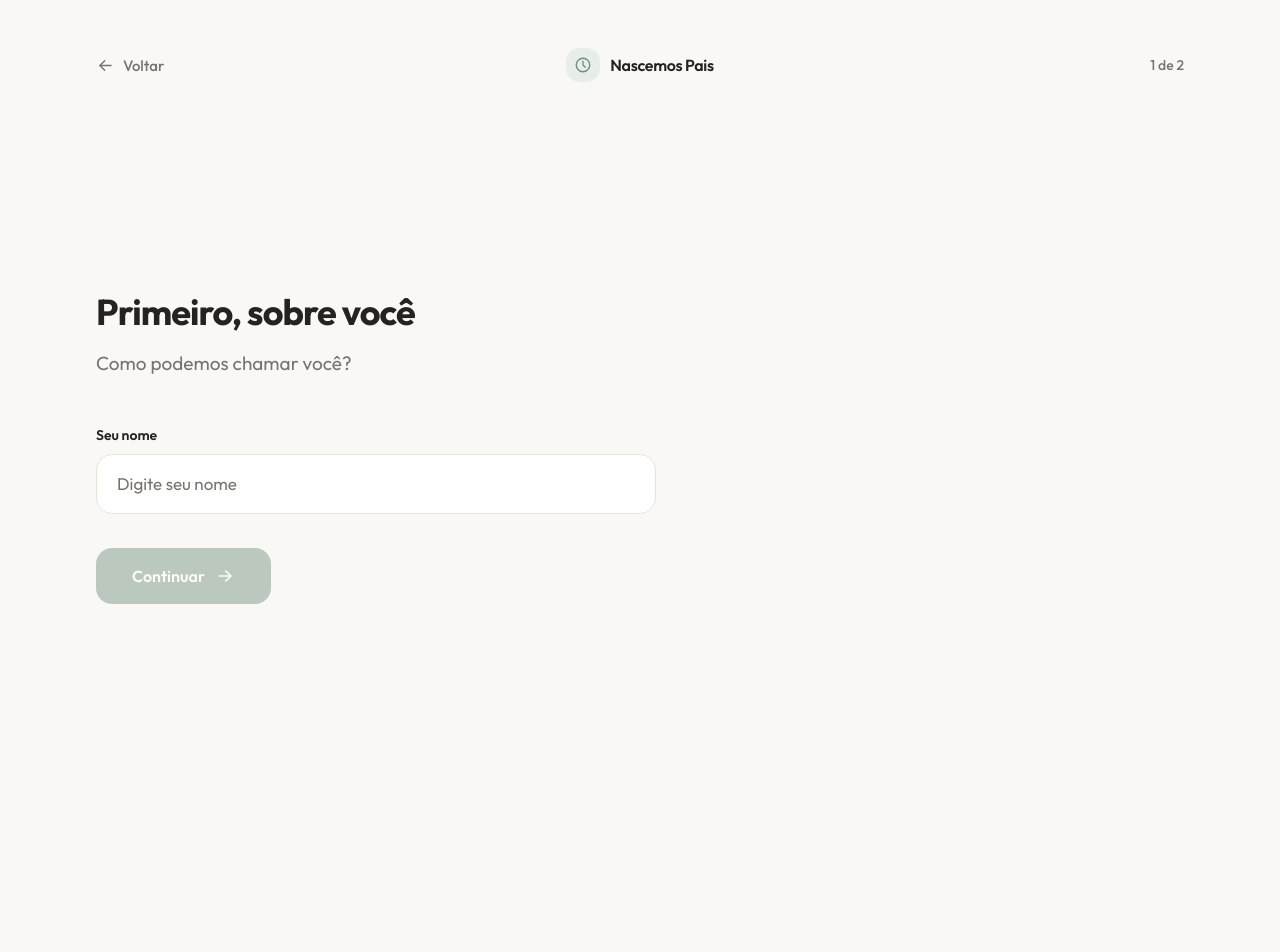
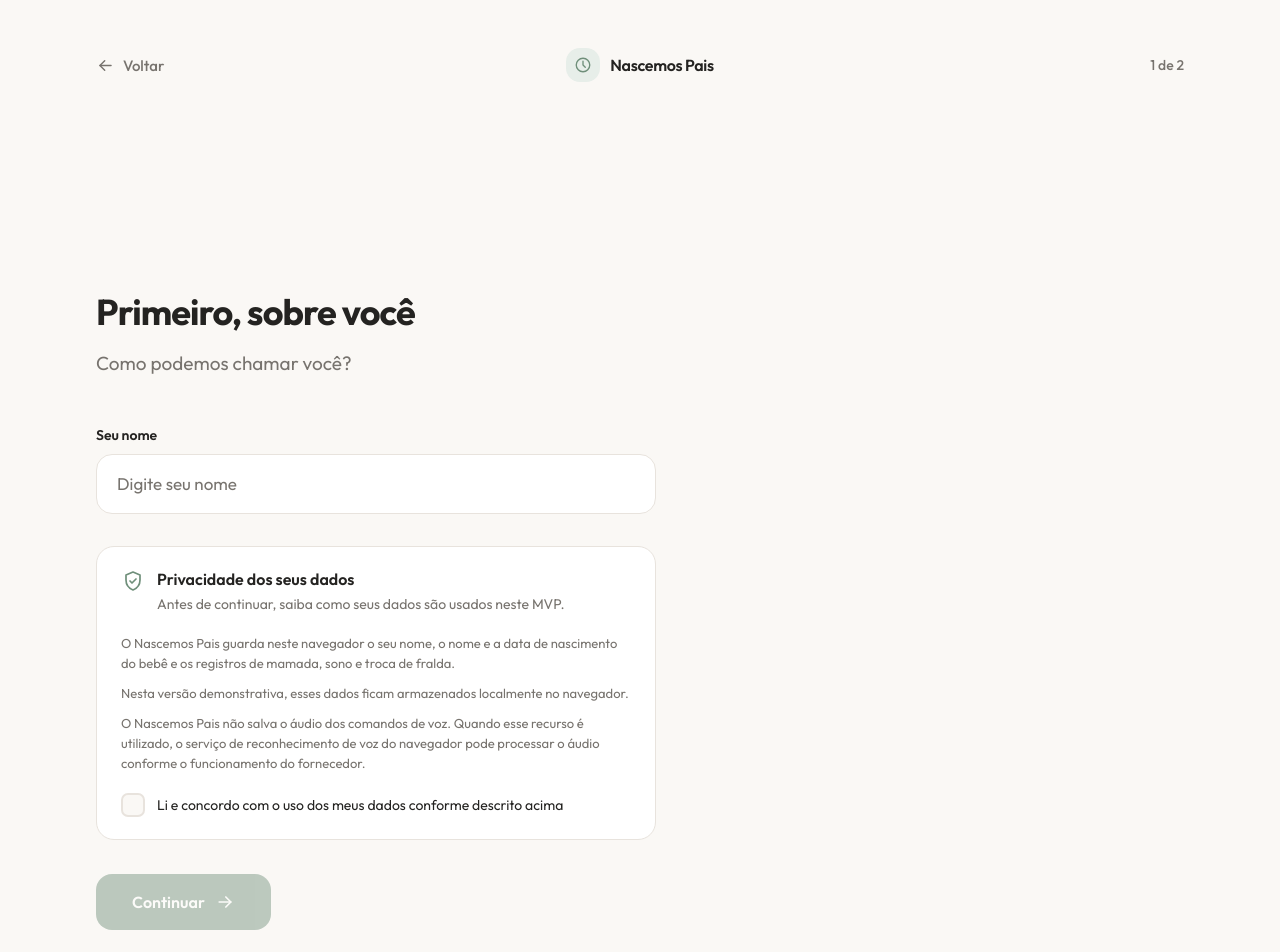
Before and after one commit to Juniklx/nascemos-pais, an Angular app: page /onboarding/about-you in a window 1280 px wide. Shown: the top 952 px of the page. Before the commit the page ends 800 px from the top, so only its background shows below. Built offline with nearby package versions, Linux system fonts and the light colour scheme.

Commit message:
feat: adicionar consentimento LGPD ao onboarding

```diff
--- a/src/app/features/onboarding/about-you/about-you.css
+++ b/src/app/features/onboarding/about-you/about-you.css
@@ -296,6 +296,169 @@
 }
 
 /* =========================
+   Privacidade / consentimento
+   ========================= */
+
+.field-error,
+.consent-error {
+  margin: 2px 0 0;
+
+  color: var(--color-warning-text);
+
+  font-size: 13px;
+  line-height: 1.4;
+}
+
+.privacy-card {
+  width: 100%;
+
+  margin-top: 28px;
+  padding: 20px;
+
+  border: 1px solid var(--color-border);
+  border-radius: 18px;
+
+  background: var(--color-surface);
+}
+
+.privacy-card__header {
+  display: flex;
+  align-items: flex-start;
+  gap: 12px;
+}
+
+.privacy-card__icon {
+  width: 24px;
+  height: 24px;
+
+  flex-shrink: 0;
+
+  color: var(--color-sage);
+
+  stroke: currentColor;
+  stroke-width: 1.7;
+  stroke-linecap: round;
+  stroke-linejoin: round;
+}
+
+.privacy-card__header h2 {
+  margin: 0;
+
+  color: var(--color-ink);
+
+  font-size: 16px;
+  font-weight: 600;
+
+  line-height: 1.35;
+}
+
+.privacy-card__header p {
+  margin: 4px 0 0;
+
+  color: var(--color-muted);
+
+  font-size: 14px;
+  line-height: 1.45;
+}
+
+.privacy-card__details {
+  margin-top: 18px;
+
+  color: var(--color-muted);
+
+  font-size: 13px;
+  line-height: 1.55;
+}
+
+.privacy-card__details p {
+  margin: 0;
+}
+
+.privacy-card__details p + p {
+  margin-top: 10px;
+}
+
+.consent {
+  position: relative;
+
+  display: flex;
+  align-items: flex-start;
+  gap: 12px;
+
+  margin-top: 20px;
+
+  color: var(--color-ink);
+
+  cursor: pointer;
+}
+
+.consent input {
+  position: absolute;
+
+  width: 1px;
+  height: 1px;
+
+  opacity: 0;
+}
+
+.consent__control {
+  width: 24px;
+  height: 24px;
+
+  display: flex;
+  align-items: center;
+  justify-content: center;
+
+  flex-shrink: 0;
+
+  border: 2px solid var(--color-border);
+  border-radius: 7px;
+
+  background: var(--color-canvas);
+
+  transition:
+    border-color 160ms ease,
+    background-color 160ms ease;
+}
+
+.consent__control svg {
+  width: 15px;
+  height: 15px;
+
+  opacity: 0;
+
+  stroke: var(--color-on-sage);
+  stroke-width: 2.2;
+  stroke-linecap: round;
+  stroke-linejoin: round;
+}
+
+.consent input:checked +
+.consent__control {
+  border-color: var(--color-sage);
+
+  background: var(--color-sage);
+}
+
+.consent input:checked +
+.consent__control svg {
+  opacity: 1;
+}
+
+.consent input:focus-visible +
+.consent__control {
+  outline: 3px solid var(--color-sage);
+  outline-offset: 3px;
+}
+
+.consent__text {
+  padding-top: 2px;
+
+  font-size: 14px;
+  line-height: 1.5;
+}
+
+/* =========================
    Tablet / Desktop
    ========================= */
 
@@ -313,6 +476,11 @@
     display: inline-flex;
     justify-self: center;
   }
+
+  .privacy-card {
+  margin-top: 32px;
+  padding: 22px 24px;
+}
 
   .step {
     justify-self: end;
@@ -420,7 +588,8 @@
 @media (prefers-reduced-motion: reduce) {
   .back-link,
   .field input,
-  .continue-button {
+  .continue-button,
+  .consent__control {
     transition: none;
   }
 }
--- a/src/app/features/onboarding/about-you/about-you.html
+++ b/src/app/features/onboarding/about-you/about-you.html
@@ -1,7 +1,15 @@
 <main class="onboarding">
   <header class="onboarding__header">
-    <a class="back-link" routerLink="/" aria-label="Voltar para a tela de boas-vindas">
-      <svg viewBox="0 0 24 24" fill="none" aria-hidden="true">
+    <a
+      class="back-link"
+      routerLink="/"
+      aria-label="Voltar para a tela de boas-vindas"
+    >
+      <svg
+        viewBox="0 0 24 24"
+        fill="none"
+        aria-hidden="true"
+      >
         <path d="M19 12H5"></path>
         <path d="M11 18L5 12L11 6"></path>
       </svg>
@@ -10,14 +18,29 @@
     </a>
 
     <div class="brand">
-      <div class="brand__icon" aria-hidden="true">
-        <svg viewBox="0 0 24 24" fill="none">
-          <circle cx="12" cy="12" r="9"></circle>
-          <path d="M12 7V12L15 15"></path>
+      <div
+        class="brand__icon"
+        aria-hidden="true"
+      >
+        <svg
+          viewBox="0 0 24 24"
+          fill="none"
+        >
+          <circle
+            cx="12"
+            cy="12"
+            r="9"
+          ></circle>
+
+          <path
+            d="M12 7V12L15 15"
+          ></path>
         </svg>
       </div>
 
-      <span class="brand__name">Nascemos Pais</span>
+      <span class="brand__name">
+        Nascemos Pais
+      </span>
     </div>
 
     <div class="step">
@@ -30,26 +53,159 @@
     <div class="onboarding__intro">
       <h1>Primeiro, sobre você</h1>
 
-      <p>Como podemos chamar você?</p>
+      <p>
+        Como podemos chamar você?
+      </p>
     </div>
 
     @if (storageError(); as error) {
-    <p class="storage-warning" role="alert">
-      {{ error }}
-    </p>
+      <p
+        class="storage-warning"
+        role="alert"
+      >
+        {{ error }}
+      </p>
     }
 
-    <form class="onboarding__form" [formGroup]="form" (ngSubmit)="continue()">
+    <form
+      class="onboarding__form"
+      [formGroup]="form"
+      (ngSubmit)="continue()"
+    >
       <div class="field">
-        <label for="name">Seu nome</label>
+        <label for="name">
+          Seu nome
+        </label>
 
-        <input id="name" type="text" autocomplete="name" placeholder="Digite seu nome" formControlName="name" />
+        <input
+          id="name"
+          type="text"
+          autocomplete="name"
+          placeholder="Digite seu nome"
+          formControlName="name"
+        />
+
+        @if (
+          name.invalid &&
+          (name.dirty || name.touched)
+        ) {
+          <p
+            class="field-error"
+            role="alert"
+          >
+            Informe seu nome para continuar.
+          </p>
+        }
       </div>
 
-      <button class="continue-button" type="submit" [disabled]="name.invalid">
+      <section
+        class="privacy-card"
+        aria-labelledby="privacy-title"
+      >
+        <div class="privacy-card__header">
+          <svg
+            class="privacy-card__icon"
+            viewBox="0 0 24 24"
+            fill="none"
+            aria-hidden="true"
+          >
+            <path
+              d="M12 3L19 6V11C19 15.5 16.2 19.2 12 21C7.8 19.2 5 15.5 5 11V6L12 3Z"
+            ></path>
+
+            <path
+              d="M9 12L11 14L15 10"
+            ></path>
+          </svg>
+
+          <div>
+            <h2 id="privacy-title">
+              Privacidade dos seus dados
+            </h2>
+
+            <p id="privacy-description">
+              Antes de continuar, saiba como
+              seus dados são usados neste MVP.
+            </p>
+          </div>
+        </div>
+
+        <div
+          class="privacy-card__details"
+          id="privacy-details"
+        >
+          <p>
+            O Nascemos Pais guarda neste
+            navegador o seu nome, o nome e a
+            data de nascimento do bebê e os
+            registros de mamada, sono e troca
+            de fralda.
+          </p>
+
+          <p>
+            Nesta versão demonstrativa, esses
+            dados ficam armazenados localmente
+            no navegador.
+          </p>
+
+          <p>
+            O Nascemos Pais não salva o áudio
+            dos comandos de voz. Quando esse
+            recurso é utilizado, o serviço de
+            reconhecimento de voz do navegador
+            pode processar o áudio conforme o
+            funcionamento do fornecedor.
+          </p>
+        </div>
+
+        <label class="consent">
+          <input
+            type="checkbox"
+            formControlName="consent"
+            aria-describedby="privacy-details"
+          />
+
+          <span class="consent__control">
+            <svg
+              viewBox="0 0 16 16"
+              fill="none"
+              aria-hidden="true"
+            >
+              <path d="M3 8L6.5 11.5L13 4.5"></path>
+            </svg>
+          </span>
+
+          <span class="consent__text">
+            Li e concordo com o uso dos meus dados conforme descrito acima
+          </span>
+        </label>
+
+        @if (
+          consent.invalid &&
+          (consent.dirty || consent.touched)
+        ) {
+          <p
+            class="consent-error"
+            role="alert"
+          >
+            É necessário confirmar a leitura
+            para continuar.
+          </p>
+        }
+      </section>
+
+      <button
+        class="continue-button"
+        type="submit"
+        [disabled]="form.invalid"
+      >
         <span>Continuar</span>
 
-        <svg viewBox="0 0 24 24" fill="none" aria-hidden="true">
+        <svg
+          viewBox="0 0 24 24"
+          fill="none"
+          aria-hidden="true"
+        >
           <path d="M5 12H19"></path>
           <path d="M13 6L19 12L13 18"></path>
         </svg>
--- a/src/app/features/onboarding/about-you/about-you.ts
+++ b/src/app/features/onboarding/about-you/about-you.ts
@@ -3,33 +3,54 @@ import {
   FormControl,
   FormGroup,
   ReactiveFormsModule,
+  Validators,
 } from '@angular/forms';
 import { Router, RouterLink } from '@angular/router';
+
 import { OnboardingService } from '../../../core/services/onboarding';
 import { trimmedRequired } from '../../../core/validators/onboarding.validators';
 
 @Component({
   selector: 'app-about-you',
-  imports: [ReactiveFormsModule, RouterLink],
+  imports: [
+    ReactiveFormsModule,
+    RouterLink,
+  ],
   templateUrl: './about-you.html',
   styleUrl: './about-you.css',
 })
 export class AboutYou {
+  private readonly router = inject(Router);
 
-  private readonly router = inject(Router);
-  private readonly onboarding = inject(OnboardingService);
+  private readonly onboarding =
+    inject(OnboardingService);
+
   readonly storageError =
     this.onboarding.storageError;
 
-  form = new FormGroup({
-    name: new FormControl(this.onboarding.caregiverName(), {
-      nonNullable: true,
-      validators: [trimmedRequired],
-    }),
+  readonly form = new FormGroup({
+    name: new FormControl(
+      this.onboarding.caregiverName(),
+      {
+        nonNullable: true,
+        validators: [trimmedRequired],
+      },
+    ),
+    consent: new FormControl(
+      this.onboarding.consentGiven(),
+      {
+        nonNullable: true,
+        validators: [Validators.requiredTrue],
+      },
+    ),
   });
 
   get name(): FormControl<string> {
     return this.form.controls.name;
+  }
+
+  get consent(): FormControl<boolean> {
+    return this.form.controls.consent;
   }
 
   continue(): void {
@@ -38,8 +59,13 @@ export class AboutYou {
       return;
     }
 
-    this.onboarding.setCaregiverName(this.name.value);
+    this.onboarding.setCaregiverName(
+      this.name.value,
+      this.consent.value,
+    );
 
-    this.router.navigate(['/onboarding/about-baby']);
+    this.router.navigate([
+      '/onboarding/about-baby',
+    ]);
   }
 }
--- a/src/app/features/profile/profile.ts
+++ b/src/app/features/profile/profile.ts
@@ -6,7 +6,7 @@ import {
   Validators,
 } from '@angular/forms';
 import { RouterLink } from '@angular/router';
-import { ThemeService } from '../../core/services/theme';
+import { ThemeService } from '../../core/services/src/app/core/services/theme';
 import { OnboardingService } from '../../core/services/onboarding';
 import {
   trimmedRequired,
```
Also changed, not shown: src/app/core/services/onboarding.ts (+178 -34 lines), 1 other file (tests, documents, lock files or other folders).
